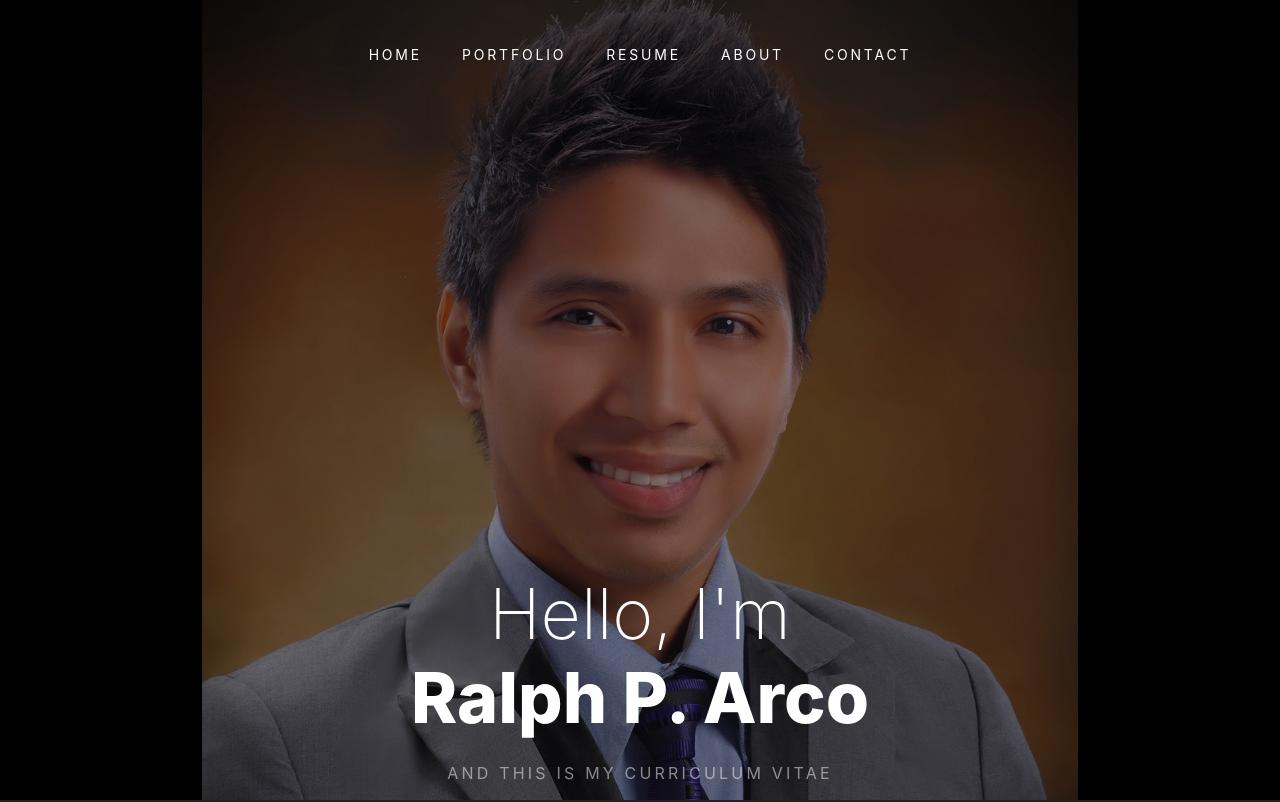
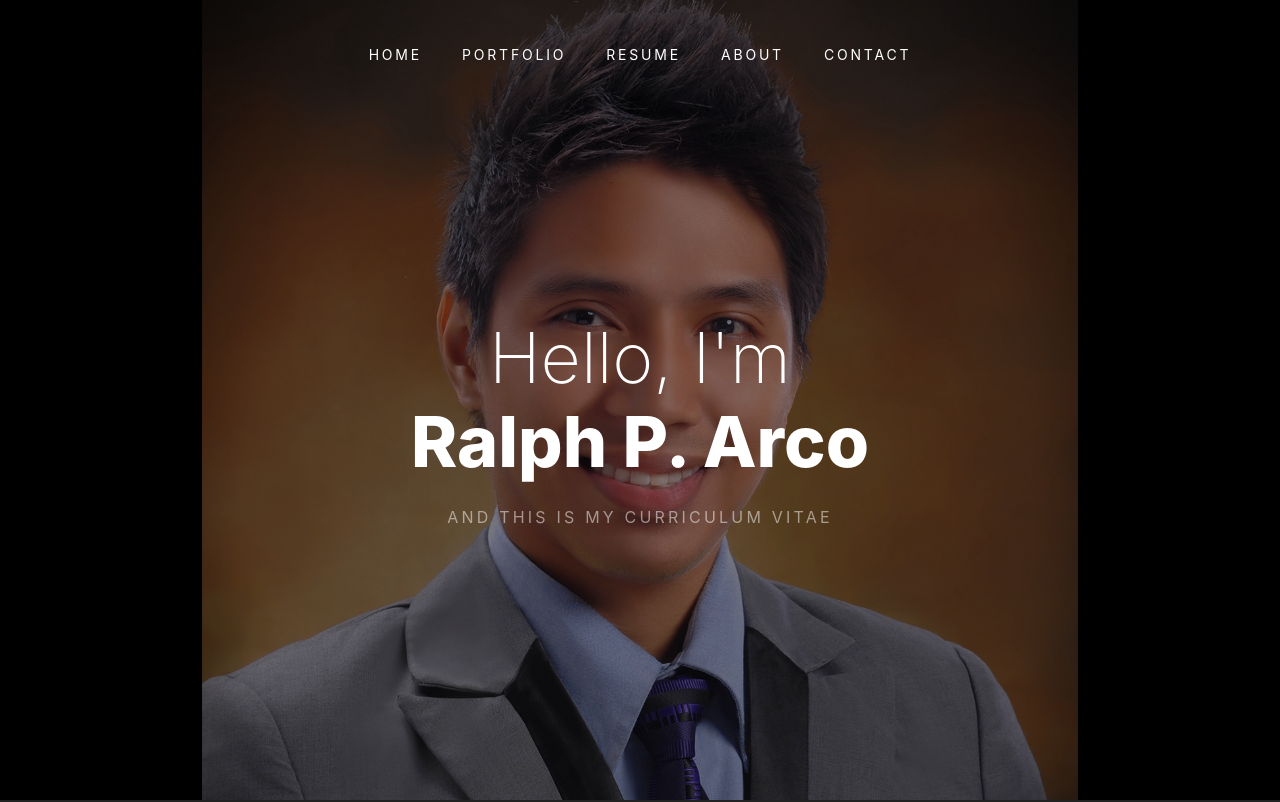
Before and after one commit to 2arcz6/cv, a website: page index.html in a window 1280 px wide. Shown: the top 802 px of the page. Drawn offline with nearby package versions, Linux system fonts and the light colour scheme; files whose address does not match are found by name.

Commit message:
gh-pages v5 - default place of name

```diff
--- a/index.html
+++ b/index.html
@@ -57,7 +57,8 @@
 	<section class="site-hero" style="background-image: url(images/image_1.jpg);" id="section-home" data-stellar-background-ratio="0.5">
 		<div class="container">
 			<div class="row intro-text align-items-center justify-content-center">
-				<div class="col-md-10 text-center pt-35">
+				<!-- <div class="col-md-10 text-center pt-35"> -->
+				<div class="col-md-10 text-center pt-5">
 
 					<h1 class="site-heading site-animate">Hello, I'm <strong class="d-block">Ralph P. Arco</strong></h1>
 					<strong class="d-block text-white text-uppercase letter-spacing">and this is My Curriculum Vitae</strong>
```
